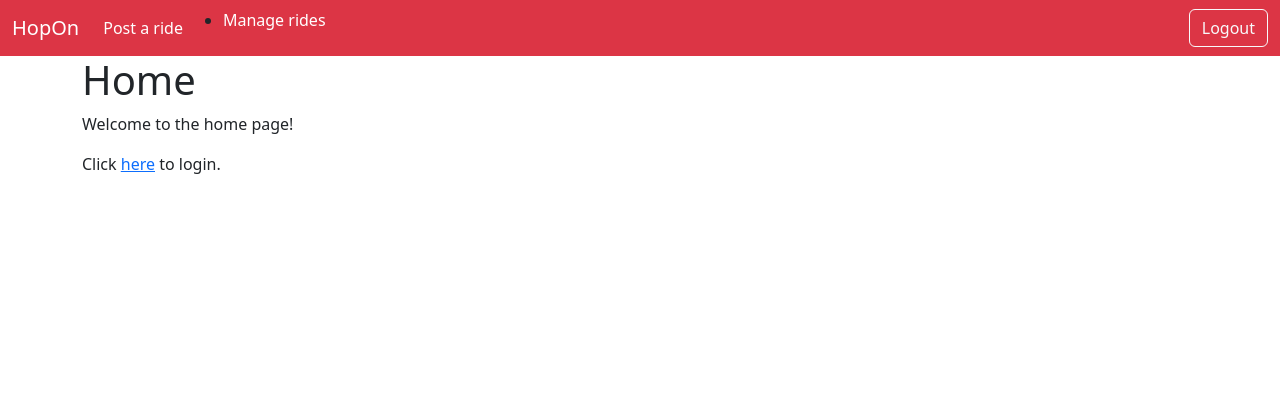
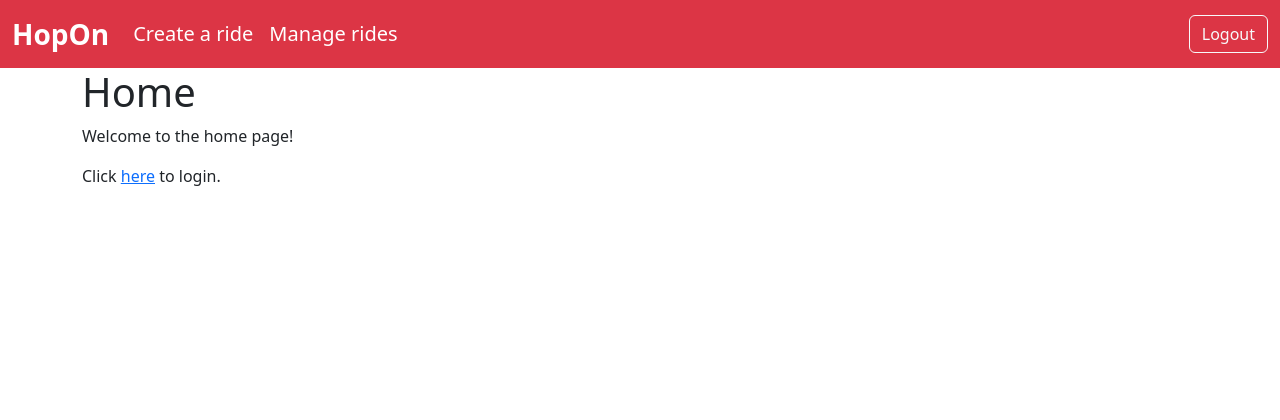
Before and after one commit to lisa5814/HopOn, a Flask app: page / in a window 1280 px wide. Shown: the top 420 px of the page. Run offline with Flask 3, Linux system fonts and the light colour scheme; the visitor is signed in with stand-in values (Sample User, id 1).

Commit message:
small navbar adjustments

```diff
--- a/static/css/styles.css
+++ b/static/css/styles.css
@@ -21,3 +21,8 @@ footer {
     border-radius: 5px;
     box-shadow: 0 0 5px rgba(0, 0, 0, 0.1);
 }
+
+.navbar-nav .nav-item:hover {
+    text-decoration: underline;
+    color: #ffffff;
+}
--- a/templates/base.html
+++ b/templates/base.html
@@ -10,17 +10,15 @@
 <body>
     <nav class="navbar navbar-expand-lg bg-danger">
         <div class="container-fluid">
-            <a class="navbar-brand text-white" href="/">HopOn</a>
+            <a class="navbar-brand text-white fs-3" href="/"><strong>HopOn</strong></a>
             <div class="collapse navbar-collapse" id="navbarNavDropDown">
                 {% if session['type'] == 'driver' %}
                     <ul class="navbar-nav">
                         <li class="nav-item">
-                            <a class="nav-link active text-white" aria-current="page" href="#">Post a ride</a>
+                            <a class="nav-link active text-white fs-5" aria-current="page" href="/create-rides">Create a ride</a>
                         </li>
-                    </ul>
-                    <ul>
                         <li class="nav-item">
-                            <a class="nav-link text-white" href="#">Manage rides</a>
+                            <a class="nav-link text-white fs-5" href="/manage-rides">Manage rides</a>
                         </li>
                     </ul>
                 {% endif %}
```
